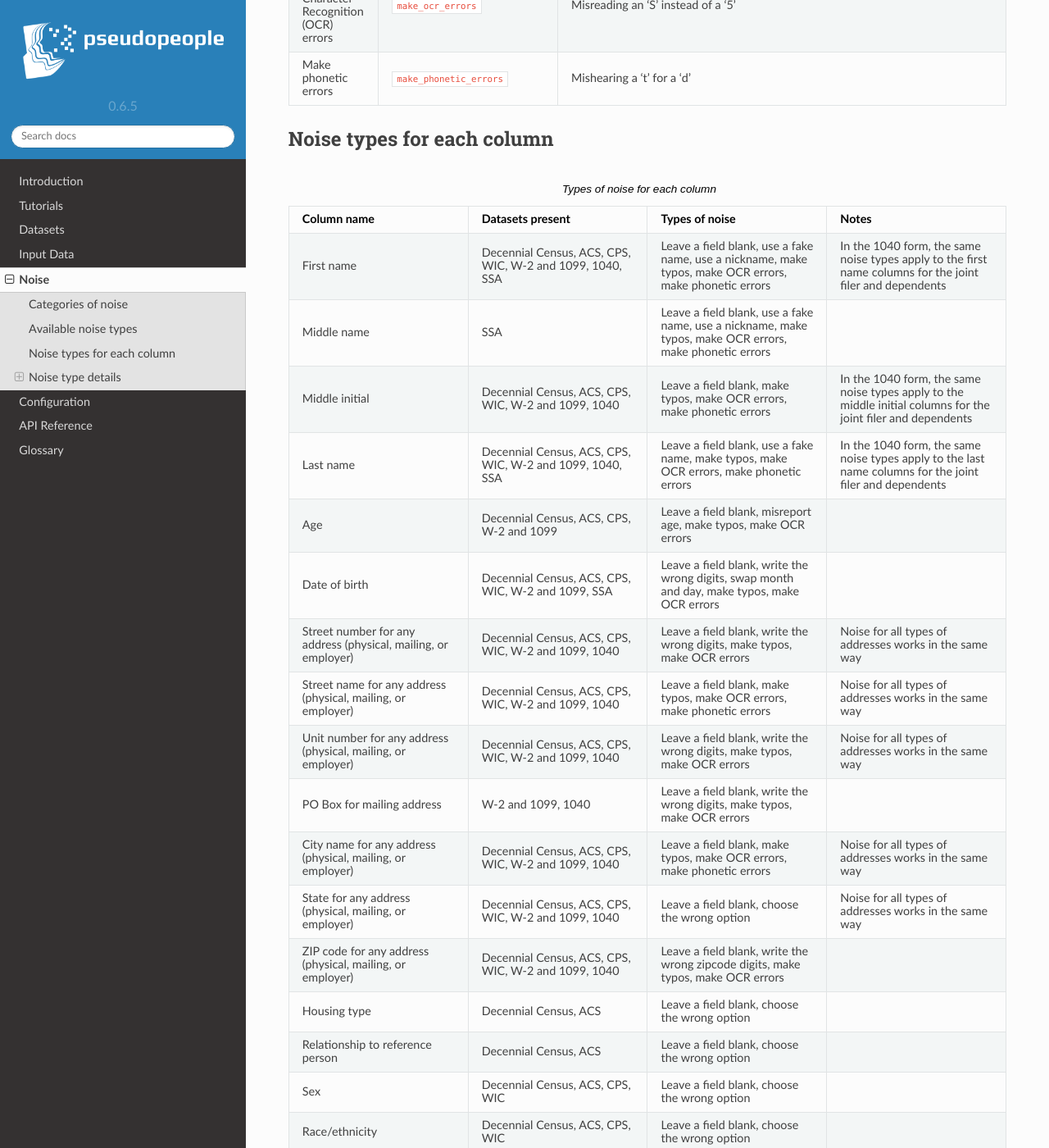
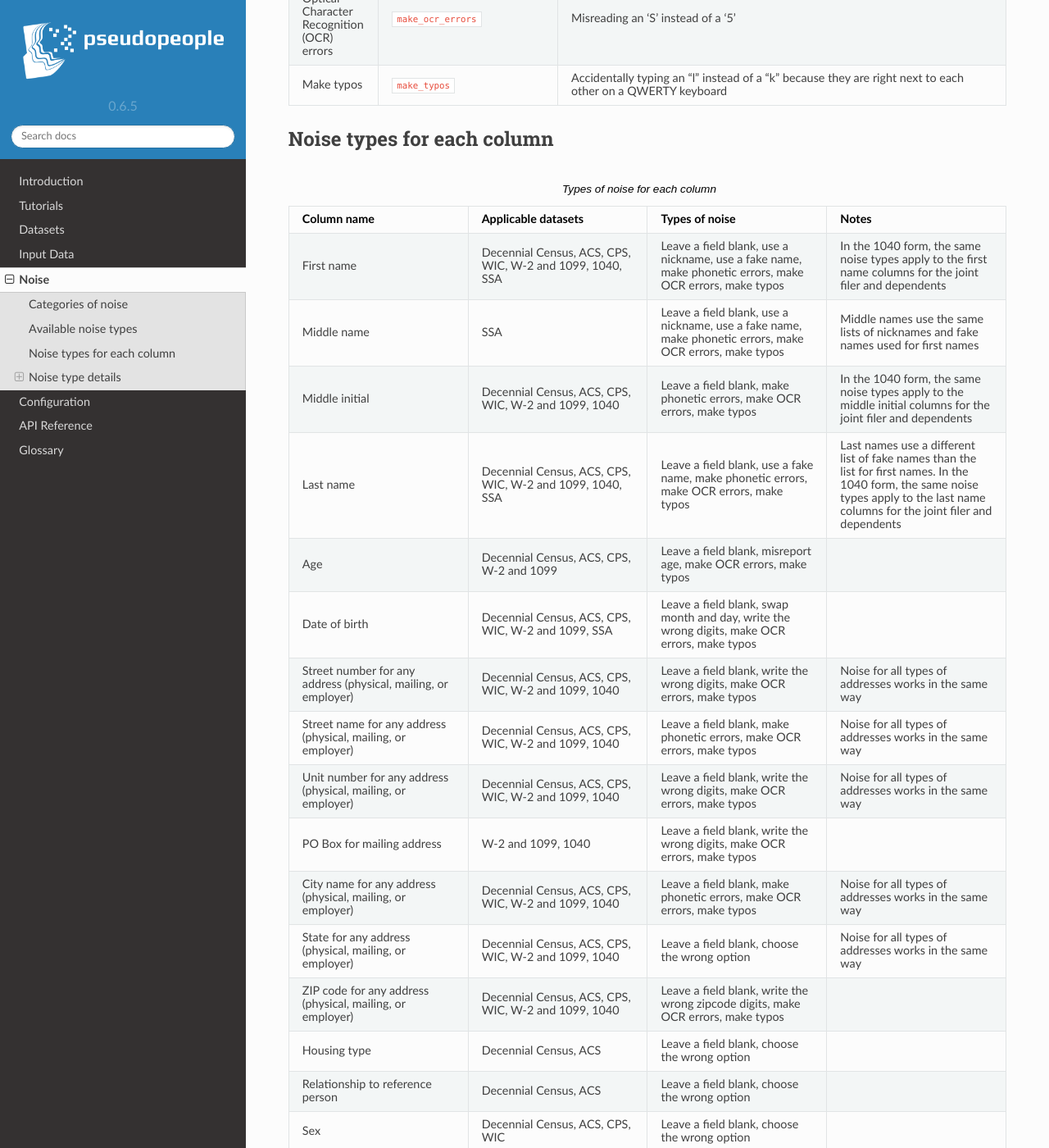
Before and after one commit to ihmeuw/pseudopeople, a Sphinx documentation site: the page built from docs/source/noise/index.rst, in a window 1280 px wide and 1400 px high, scrolled down 1692 px. Shown: the whole window at 82% size. Built offline with Sphinx 7.4.7 and the Read the Docs theme 2.0.0, drawn with Linux system fonts in a browser that asks for light colours; some of the changed text lies outside the part shown.

Commit message:
DOC: Reorder noise functions in user docs (#254)
* re-order noise types in noise type table

* re-order sections on column noise page

* re-order name noise and zipcode noise

* re-order noise types in table of noise types for each column

* change column title to 'Applicable datasets'

* add notes about lists of nicknames and fake names

```diff
--- a/docs/source/noise/index.rst
+++ b/docs/source/noise/index.rst
@@ -72,12 +72,15 @@ The "Config key" column shows the name of the noise type in the :ref:`configurat
   * - Choose the wrong option
     - ``choose_wrong_option``
     - Marking the "Male" box when you meant "Female"
+  * - Use a nickname
+    - ``use_nickname``
+    - Writing 'Alex' instead of legal name 'Alexander'
   * - Use a fake name
     - ``use_fake_name``
     - Using "Mr" rather than actual first name
-  * - Use a nickname
-    - ``use_nickname``
-    - Writing 'Alex' instead of legal name 'Alexander'
+  * - Swap month and day
+    - ``swap_month_and_day``
+    - Reporting 17/05/1976 when a survey asks for the date in MM/DD/YYYY format
   * - Misreport age
     - ``misreport_age``
     - Reporting that you are 28 years old when you are actually 27
@@ -110,52 +110,52 @@ Noise types for each column
   :header-rows: 1
 
   * - Column name
-    - Datasets present
+    - Applicable datasets
     - Types of noise
     - Notes
   * - First name
     - Decennial Census, ACS, CPS, WIC, W-2 and 1099, 1040, SSA
-    - Leave a field blank, use a fake name, use a nickname, make typos, make OCR errors, make phonetic errors
+    - Leave a field blank, use a nickname, use a fake name, make phonetic errors, make OCR errors, make typos
     - In the 1040 form, the same noise types apply to the first name columns for the joint filer and dependents
   * - Middle name
     - SSA
-    - Leave a field blank, use a fake name, use a nickname, make typos, make OCR errors, make phonetic errors
-    -
+    - Leave a field blank, use a nickname, use a fake name, make phonetic errors, make OCR errors, make typos
+    - Middle names use the same lists of nicknames and fake names used for first names
   * - Middle initial
     - Decennial Census, ACS, CPS, WIC, W-2 and 1099, 1040
-    - Leave a field blank, make typos, make OCR errors, make phonetic errors
+    - Leave a field blank, make phonetic errors, make OCR errors, make typos
     - In the 1040 form, the same noise types apply to the middle initial columns for the joint filer and dependents
   * - Last name
     - Decennial Census, ACS, CPS, WIC, W-2 and 1099, 1040, SSA
-    - Leave a field blank, use a fake name, make typos, make OCR errors, make phonetic errors
-    - In the 1040 form, the same noise types apply to the last name columns for the joint filer and dependents
+    - Leave a field blank, use a fake name, make phonetic errors, make OCR errors, make typos
+    - Last names use a different list of fake names than the list for first names. In the 1040 form, the same noise types apply to the last name columns for the joint filer and dependents
   * - Age
     - Decennial Census, ACS, CPS, W-2 and 1099
-    - Leave a field blank, misreport age, make typos, make OCR errors
+    - Leave a field blank, misreport age, make OCR errors, make typos
     -
   * - Date of birth
     - Decennial Census, ACS, CPS, WIC, W-2 and 1099, SSA
-    - Leave a field blank, write the wrong digits, swap month and day, make typos, make OCR errors
+    - Leave a field blank, swap month and day, write the wrong digits, make OCR errors, make typos
     -
   * - Street number for any address (physical, mailing, or employer)
     - Decennial Census, ACS, CPS, WIC, W-2 and 1099, 1040
-    - Leave a field blank, write the wrong digits, make typos, make OCR errors
+    - Leave a field blank, write the wrong digits, make OCR errors, make typos
     - Noise for all types of addresses works in the same way
   * - Street name for any address (physical, mailing, or employer)
     - Decennial Census, ACS, CPS, WIC, W-2 and 1099, 1040
-    - Leave a field blank, make typos, make OCR errors, make phonetic errors
+    - Leave a field blank, make phonetic errors, make OCR errors, make typos
     - Noise for all types of addresses works in the same way
   * - Unit number for any address (physical, mailing, or employer)
     - Decennial Census, ACS, CPS, WIC, W-2 and 1099, 1040
-    - Leave a field blank, write the wrong digits, make typos, make OCR errors
+    - Leave a field blank, write the wrong digits, make OCR errors, make typos
     - Noise for all types of addresses works in the same way
   * - PO Box for mailing address
     - W-2 and 1099, 1040
-    - Leave a field blank, write the wrong digits, make typos, make OCR errors
+    - Leave a field blank, write the wrong digits, make OCR errors, make typos
     -
   * - City name for any address (physical, mailing, or employer)
     - Decennial Census, ACS, CPS, WIC, W-2 and 1099, 1040
-    - Leave a field blank, make typos, make OCR errors, make phonetic errors
+    - Leave a field blank, make phonetic errors, make OCR errors, make typos
     - Noise for all types of addresses works in the same way
   * - State for any address (physical, mailing, or employer)
     - Decennial Census, ACS, CPS, WIC, W-2 and 1099, 1040
@@ -163,7 +163,7 @@ Noise types for each column
     - Noise for all types of addresses works in the same way
   * - ZIP code for any address (physical, mailing, or employer)
     - Decennial Census, ACS, CPS, WIC, W-2 and 1099, 1040
-    - Leave a field blank, write the wrong zipcode digits, make typos, make OCR errors
+    - Leave a field blank, write the wrong zipcode digits, make OCR errors, make typos
     -
   * - Housing type
     - Decennial Census, ACS
@@ -183,20 +183,20 @@ Noise types for each column
     -
   * - SSN
     - W-2 and 1099, 1040, SSA
-    - Borrow a social security number, leave a field blank, write the wrong digits, make typos, make OCR errors
+    - Borrow a social security number, leave a field blank, write the wrong digits, make OCR errors, make typos
     - Note that 'borrow a social security number' only applies to the W-2 and 1099 dataset.
       In the 1040 form, the same noise types apply to the SSN columns for the joint filer and dependents
   * - Wages
     - W-2 and 1099
-    - Leave a field blank, write the wrong digits, make typos, make OCR errors
+    - Leave a field blank, write the wrong digits, make OCR errors, make typos
     -
   * - Employer ID
     - W-2 and 1099
-    - Leave a field blank, write the wrong digits, make typos, make OCR errors
+    - Leave a field blank, write the wrong digits, make OCR errors, make typos
     -
   * - Employer name
     - W-2 and 1099
-    - Leave a field blank, make typos, make OCR errors
+    - Leave a field blank, make OCR errors, make typos
     -
   * - Type of tax form
     - W-2 and 1099
@@ -208,9 +208,8 @@ Noise types for each column
     -
   * - Date of SSA event
     - SSA
-    - Leave a field blank, write the wrong digits, swap month and day, make typos, make OCR errors
+    - Leave a field blank, swap month and day, write the wrong digits, make OCR errors, make typos
     -
-
 
 .. _noise_type_details:
 
```
Also changed, not shown: other parts of docs/source/noise/index.rst (+6 -9 lines), docs/source/noise/column_noise.rst (+95 -94 lines).
